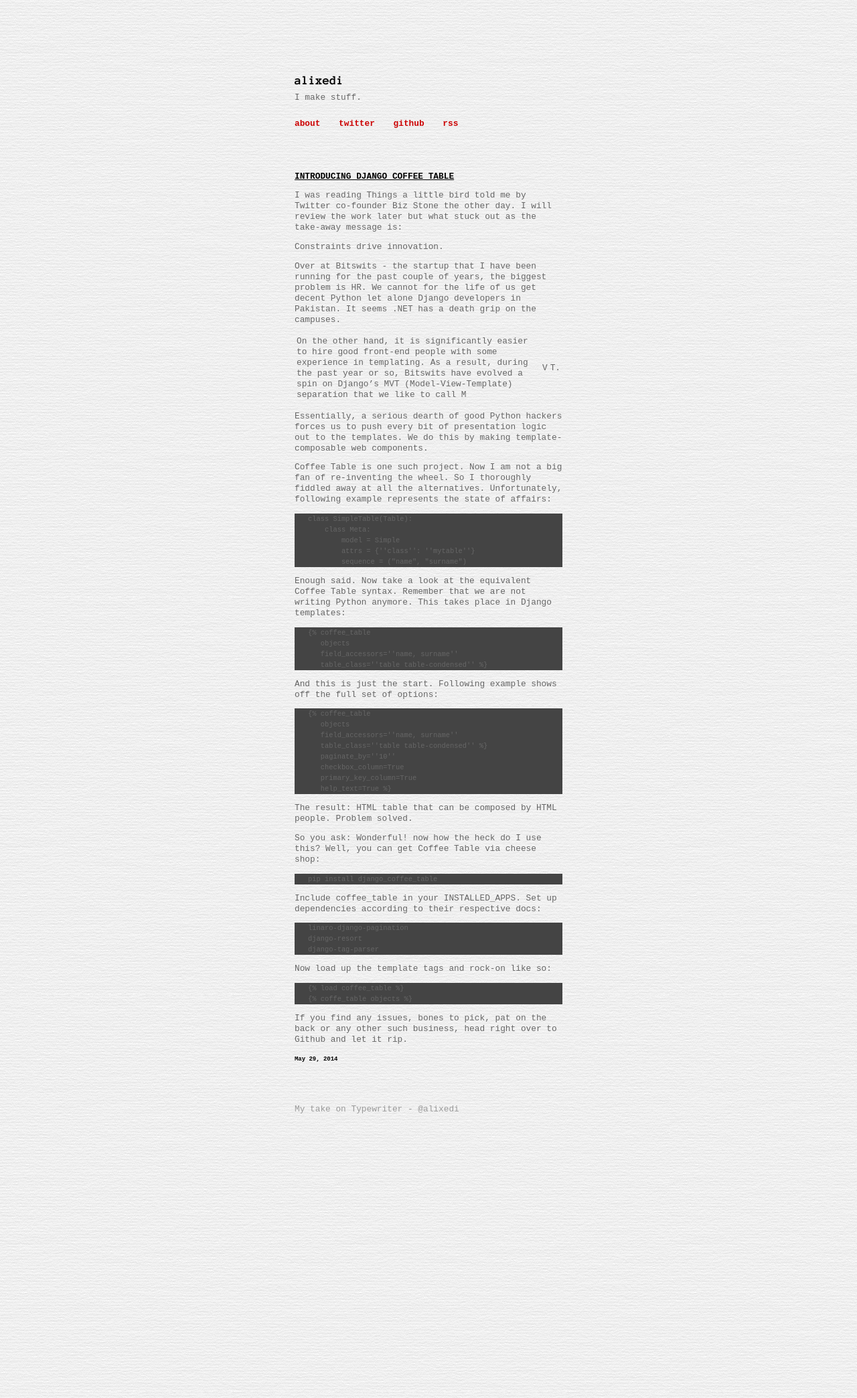
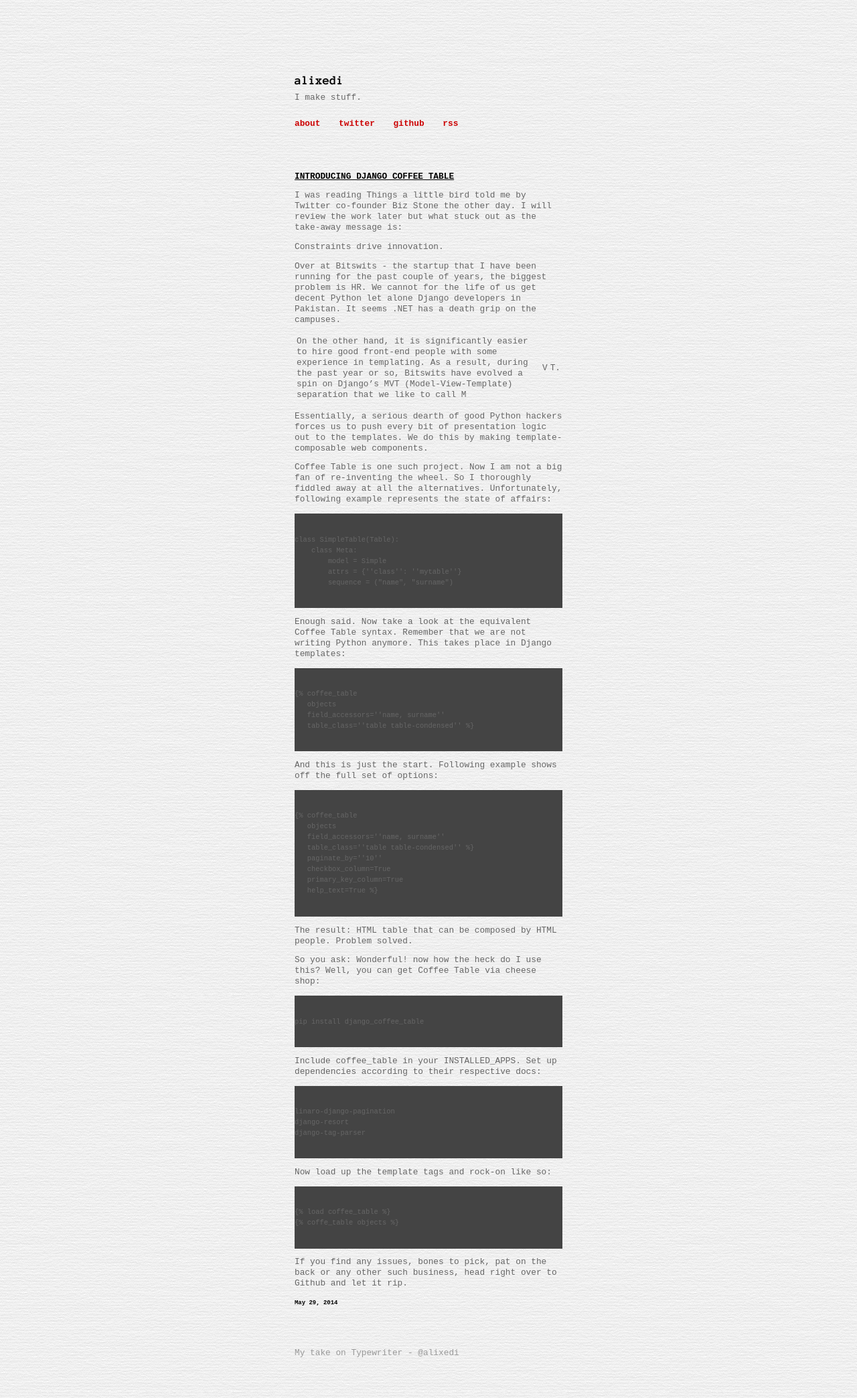
Before and after one commit to alixedi/old.alixedi.github.io, a Jekyll site: the page built from _posts/2014-05-29-introducing-django-coffee-table.md, in a window 1280 px wide. Shown: the whole page at 67% size. Built offline with Jekyll 4.4.1, drawn with Linux system fonts in a browser that asks for light colours.

Commit message:
Changing padding for highlight block

```diff
--- a/css/main.css
+++ b/css/main.css
@@ -93,7 +93,7 @@ h3 {
 }
 
 .highlight {
-  padding: 0px 10px;
+  padding: 10px 0px;
   background-color: #444;
 }
 
```
